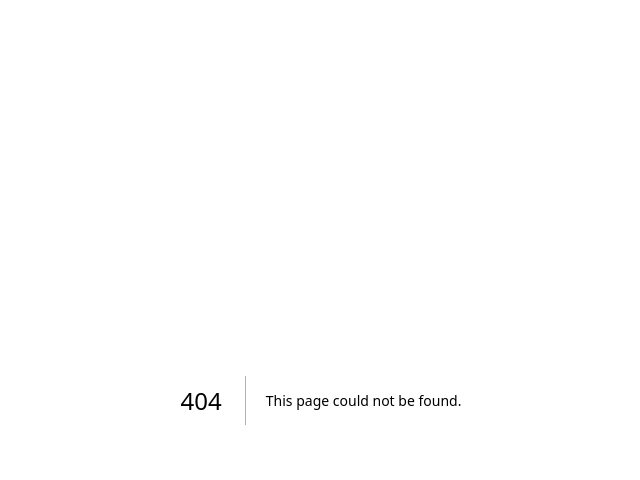
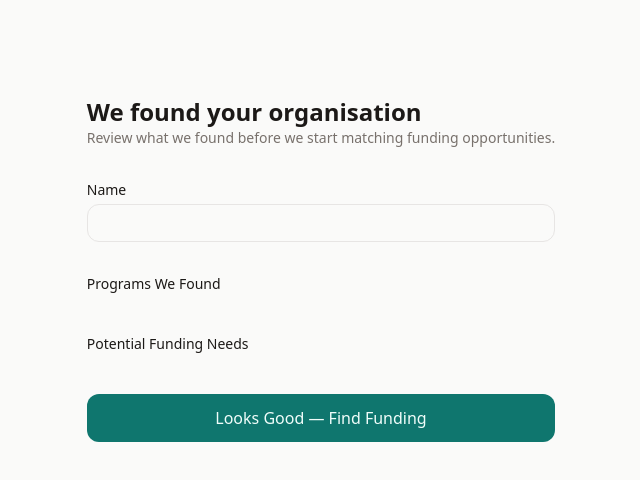
Before and after one commit to arpandesai/sponsor-agent, a Next.js app: page /confirm in a window 1280 px wide. Before the commit this address had no page. Shown: the top 480 px of the page, without its empty margins (319-959 px from the left). Built offline with nearby package versions, Linux system fonts and the light colour scheme.

Commit message:
feat: build organisation confirmation screen
Co-Authored-By: Claude Sonnet 5 <noreply@anthropic.com>
Claude-Session: https://claude.ai/code/session_01XNLmHfhx777UrL1NKQxwbq

```diff
--- /dev/null
+++ b/app/confirm/page.tsx
@@ -0,0 +1,91 @@
+'use client';
+
+import { useEffect, useState } from 'react';
+import { useRouter } from 'next/navigation';
+import { emptyOrgProfile, type OrgProfile } from '@/lib/org-profile';
+
+function Chip({ label, onRemove }: { label: string; onRemove: () => void }) {
+  return (
+    <span className="pressable flex items-center gap-2 rounded-full border border-[var(--color-border)] px-3 py-1 text-sm">
+      {label}
+      <button type="button" aria-label={`Remove ${label}`} onClick={onRemove} className="pressable">
+        ×
+      </button>
+    </span>
+  );
+}
+
+export default function Page() {
+  const router = useRouter();
+  const [profile, setProfile] = useState<OrgProfile>(emptyOrgProfile());
+  const [submitting, setSubmitting] = useState(false);
+
+  useEffect(() => {
+    const stored = sessionStorage.getItem('orgProfile');
+    if (stored) setProfile(JSON.parse(stored));
+  }, []);
+
+  function removeFundingNeed(need: string) {
+    setProfile((p) => ({ ...p, fundingNeeds: p.fundingNeeds.filter((n) => n !== need) }));
+  }
+
+  async function handleConfirm() {
+    setSubmitting(true);
+    const response = await fetch('/api/funding', {
+      method: 'POST',
+      body: JSON.stringify(profile),
+    });
+    const estimate = await response.json();
+    sessionStorage.setItem('fundingEstimate', JSON.stringify(estimate));
+    router.push('/dashboard');
+  }
+
+  return (
+    <main className="mx-auto flex max-w-xl flex-col gap-8 px-6 py-24">
+      <div>
+        <h1 className="text-2xl font-semibold">We found {profile.name || 'your organisation'}</h1>
+        <p className="text-sm text-[var(--color-muted)]">
+          Review what we found before we start matching funding opportunities.
+        </p>
+      </div>
+
+      <label className="flex flex-col gap-1 text-sm">
+        Name
+        <input
+          value={profile.name}
+          onChange={(e) => setProfile((p) => ({ ...p, name: e.target.value }))}
+          className="rounded-[var(--radius-md)] border border-[var(--color-border)] px-3 py-2"
+        />
+      </label>
+
+      <div>
+        <h2 className="mb-2 text-sm font-medium">Programs We Found</h2>
+        <ul className="flex flex-col gap-1 text-sm">
+          {profile.programs.map((program) => (
+            <li key={program}>
+              <span aria-hidden>✓</span> <span>{program}</span>
+            </li>
+          ))}
+        </ul>
+      </div>
+
+      <div>
+        <h2 className="mb-2 text-sm font-medium">Potential Funding Needs</h2>
+        <div className="flex flex-wrap gap-2">
+          {profile.fundingNeeds.map((need) => (
+            <Chip key={need} label={need} onRemove={() => removeFundingNeed(need)} />
+          ))}
+        </div>
+      </div>
+
+      <button
+        type="button"
+        disabled={submitting}
+        onClick={handleConfirm}
+        className="pressable rounded-[var(--radius-md)] bg-[var(--color-accent)] px-6 py-3 font-medium text-[var(--color-accent-ink)] disabled:opacity-60"
+      >
+        {submitting ? 'Finding funding…' : 'Looks Good — Find Funding'}
+      </button>
+    </main>
+  );
+}
```
Also changed, not shown: 1 other file (tests, documents, lock files or other folders).
